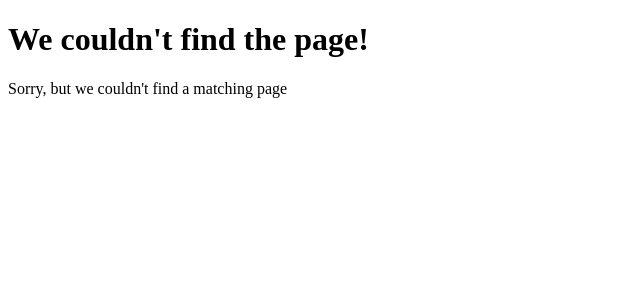
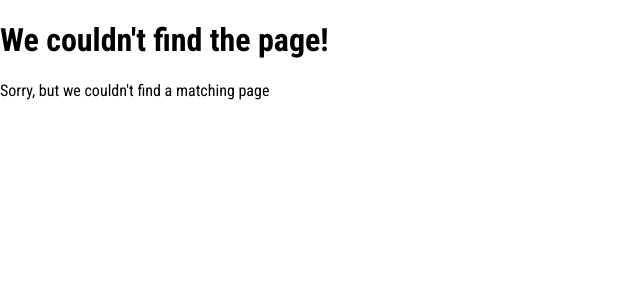
Before and after one commit to ahmadysayed/Django-practice, a Django app: template templates/404.html in a window 1280 px wide. Shown: the top 300 px of the page, without its empty margins (0-640 px from the left). Run offline with Django 4.2, Linux system fonts and the light colour scheme; the template is opened without the code that fills it, so the values that code supplies are empty.

Commit message:
Adding Global Static Files

```diff
--- a/monthly_challenges/settings.py
+++ b/monthly_challenges/settings.py
@@ -121,6 +121,10 @@ USE_TZ = True
 
 STATIC_URL = 'static/'
 
+STATICFILES_DIRS = [
+    BASE_DIR / "static"
+]
+
 # Default primary key field type
 # https://docs.djangoproject.com/en/4.2/ref/settings/#default-auto-field
 
--- /dev/null
+++ b/static/style.css
@@ -0,0 +1,9 @@
+@import url('https://fonts.googleapis.com/css2?family=Quicksand:wght@300;400;500;600;700&family=Roboto+Condensed:ital,wght@0,400;0,700;1,700&display=swap');
+
+html {
+    font-family: 'Roboto Condensed', sans-serif;
+}
+
+body{
+    margin: 0;
+}
--- a/templates/base.html
+++ b/templates/base.html
@@ -1,3 +1,4 @@
+{% load static %}
 <!DOCTYPE html>
 <html lang="en">
 <head>
@@ -5,6 +6,7 @@
     <meta name="viewport" content="width=device-width, initial-scale=1.0">
     <title>{% block page_title %}My Challenges{% endblock  %}</title>
     {% block css_files %}{% endblock  %}
+    <link rel="stylesheet" href="{% static "style.css" %}">
 </head>
 <body>
 
```
